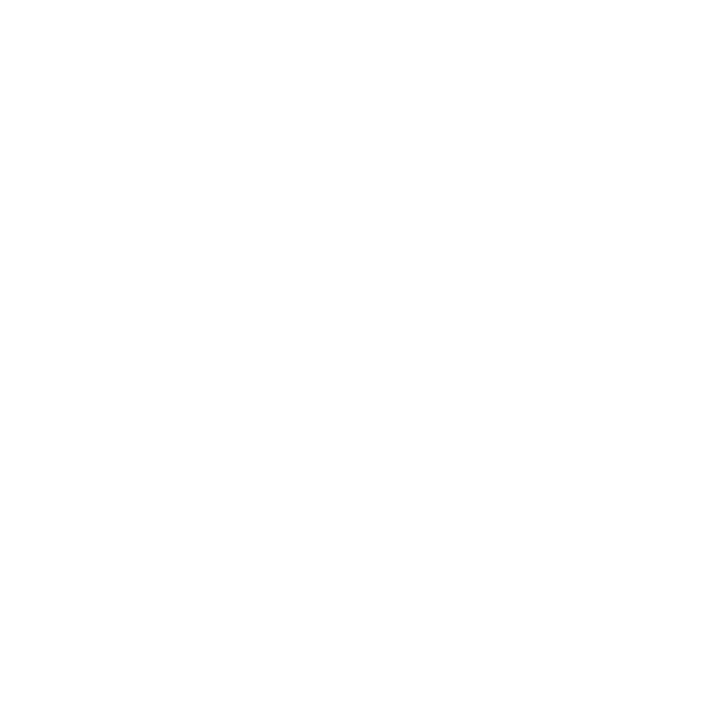
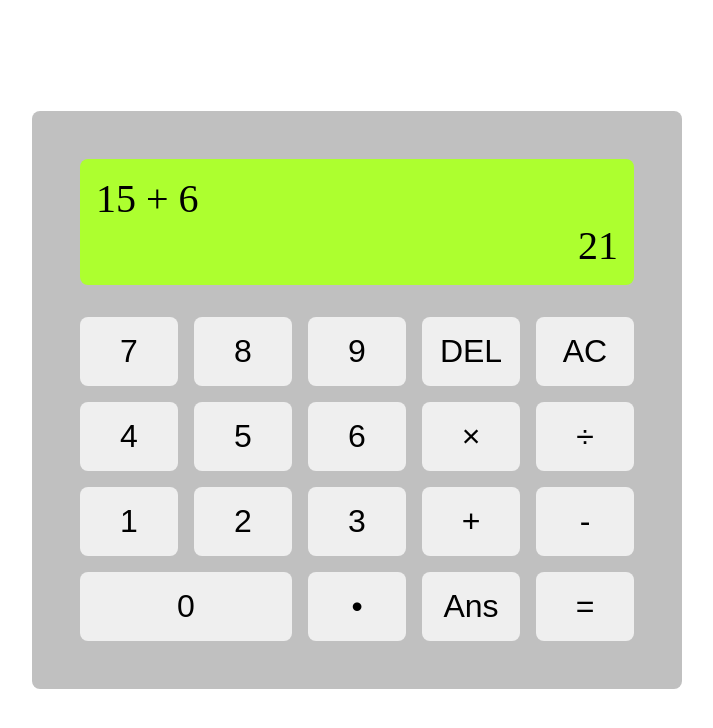
Before and after one commit to EnriqueJJoaquinH/odin-calculator, a plain HTML site: page index.html in a window 1280 px wide. Shown: the whole page, without its empty margins (283-996 px from the left). Drawn offline with Linux system fonts and the light colour scheme.

Commit message:
Create a user interface resembling a calculator
Elements such as paragraphs and buttons were added to the site. Div
containers were used to create the layout so the elements resemble a
calculator. Apart from the layout, every other style property is
provisional and might change in the future

```diff
--- a/css/styles.css
+++ b/css/styles.css
@@ -0,0 +1,60 @@
+* {
+    box-sizing: border-box;
+    margin: 0;
+}
+
+body {
+    height: 100vh;
+    display: flex;
+    justify-content: center;
+    align-items: center;
+    font-size: 40px;
+}
+
+button {
+    padding: 16px 0;
+    font-size: 32px;
+    border-radius: 8px;
+    border: none;
+}
+
+#calculator {
+    padding: 48px;
+    background-color: silver;
+    width: 650px;
+    display: flex;
+    flex-direction: column;
+    gap: 32px;
+    border-radius: 8px;
+}
+
+#screen {
+    background-color: greenyellow;
+    padding: 16px;
+    border-radius: 8px;
+}
+
+#result {
+    text-align: right;
+}
+
+#buttons {
+    display: flex;
+    flex-direction: column;
+    gap: 16px;
+}
+
+.row {
+    display: flex;
+    align-items: center;
+    gap: 16px;
+}
+
+.row>* {
+    flex: 1;
+}
+
+button#zero {
+    flex: 2;
+    padding: 16px 8px;
+}
--- a/index.html
+++ b/index.html
@@ -8,6 +8,40 @@
     <script src="./js/app.js" defer></script>
 </head>
 <body>
-
+    <div id="calculator">
+        <div id="screen">
+            <p id="operation">15 + 6</p>
+            <p id="result">21</p>
+        </div>
+        <div id="buttons">
+            <div class="row">
+                <button>7</button>
+                <button>8</button>
+                <button>9</button>
+                <button>DEL</button>
+                <button>AC</button>
+            </div>
+            <div class="row">
+                <button>4</button>
+                <button>5</button>
+                <button>6</button>
+                <button>×</button>
+                <button>÷</button>
+            </div>
+            <div class="row">
+                <button>1</button>
+                <button>2</button>
+                <button>3</button>
+                <button>+</button>
+                <button>-</button>
+            </div>
+            <div class="row">
+                <button id="zero">0</button>
+                <button>•</button>
+                <button>Ans</button>
+                <button>=</button>
+            </div>
+        </div>
+    </div>
 </body>
 </html>
```
